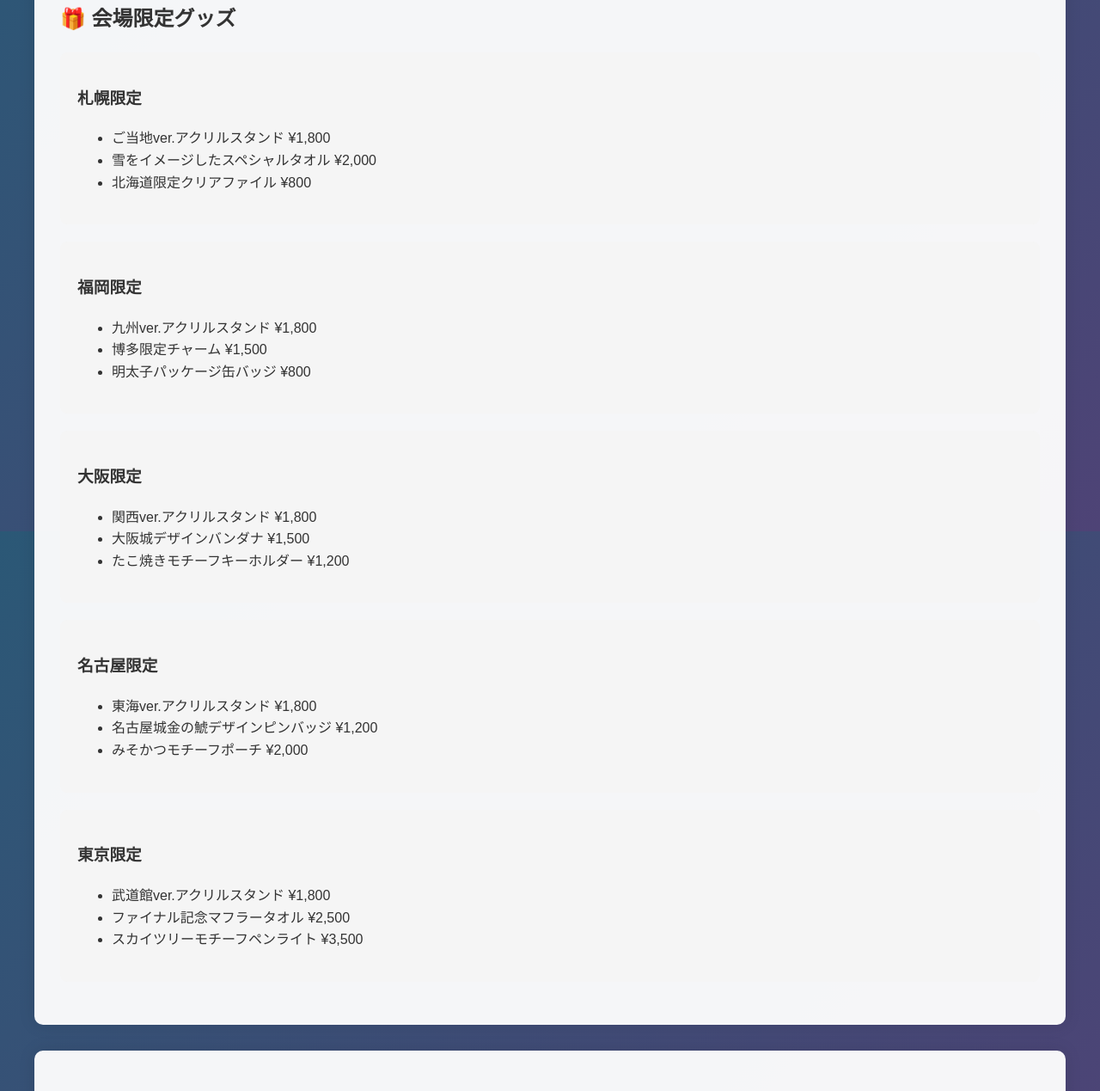
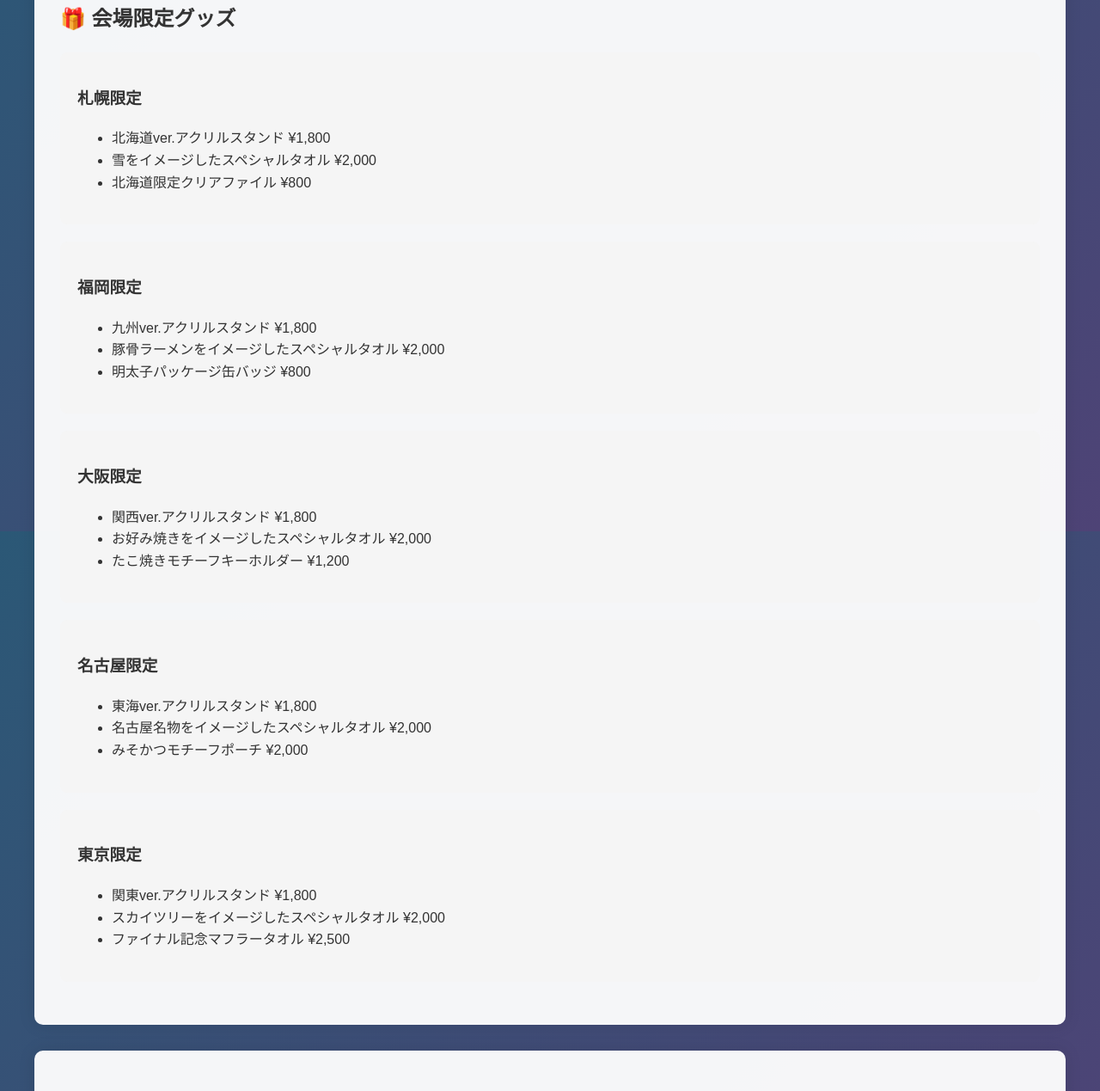
Before and after one commit to hayashimi683/Qcanvas, a plain HTML site: page live2025.html in a window 1280 px wide. Shown: the part 5782-7051 px from the top of the page at 86% size. Drawn offline with Linux system fonts and the light colour scheme.

Commit message:
Update live2025.html

```diff
--- a/live2025.html
+++ b/live2025.html
@@ -380,7 +380,7 @@
                 <div class="venue-exclusive" style="background: #f5f5f5; padding: 20px; border-radius: 8px; margin-bottom: 20px;">
                     <h3>札幌限定</h3>
                     <ul>
-                        <li>ご当地ver.アクリルスタンド ¥1,800</li>
+                        <li>北海道ver.アクリルスタンド ¥1,800</li>
                         <li>雪をイメージしたスペシャルタオル ¥2,000</li>
                         <li>北海道限定クリアファイル ¥800</li>
                     </ul>
@@ -389,7 +389,7 @@
                     <h3>福岡限定</h3>
                     <ul>
                         <li>九州ver.アクリルスタンド ¥1,800</li>
-                        <li>博多限定チャーム ¥1,500</li>
+                        <li>豚骨ラーメンをイメージしたスペシャルタオル ¥2,000</li>
                         <li>明太子パッケージ缶バッジ ¥800</li>
                     </ul>
                 </div>
@@ -397,7 +397,7 @@
                     <h3>大阪限定</h3>
                     <ul>
                         <li>関西ver.アクリルスタンド ¥1,800</li>
-                        <li>大阪城デザインバンダナ ¥1,500</li>
+                        <li>お好み焼きをイメージしたスペシャルタオル ¥2,000</li>
                         <li>たこ焼きモチーフキーホルダー ¥1,200</li>
                     </ul>
                 </div>
@@ -405,16 +405,16 @@
                     <h3>名古屋限定</h3>
                     <ul>
                         <li>東海ver.アクリルスタンド ¥1,800</li>
-                        <li>名古屋城金の鯱デザインピンバッジ ¥1,200</li>
+                        <li>名古屋名物をイメージしたスペシャルタオル ¥2,000</li>
                         <li>みそかつモチーフポーチ ¥2,000</li>
                     </ul>
                 </div>
                 <div class="venue-exclusive" style="background: #f5f5f5; padding: 20px; border-radius: 8px; margin-bottom: 20px;">
                     <h3>東京限定</h3>
                     <ul>
-                        <li>武道館ver.アクリルスタンド ¥1,800</li>
+                        <li>関東ver.アクリルスタンド ¥1,800</li>
+                        <li>スカイツリーをイメージしたスペシャルタオル ¥2,000</li>
                         <li>ファイナル記念マフラータオル ¥2,500</li>
-                        <li>スカイツリーモチーフペンライト ¥3,500</li>
                     </ul>
                 </div>
             </div>
```
